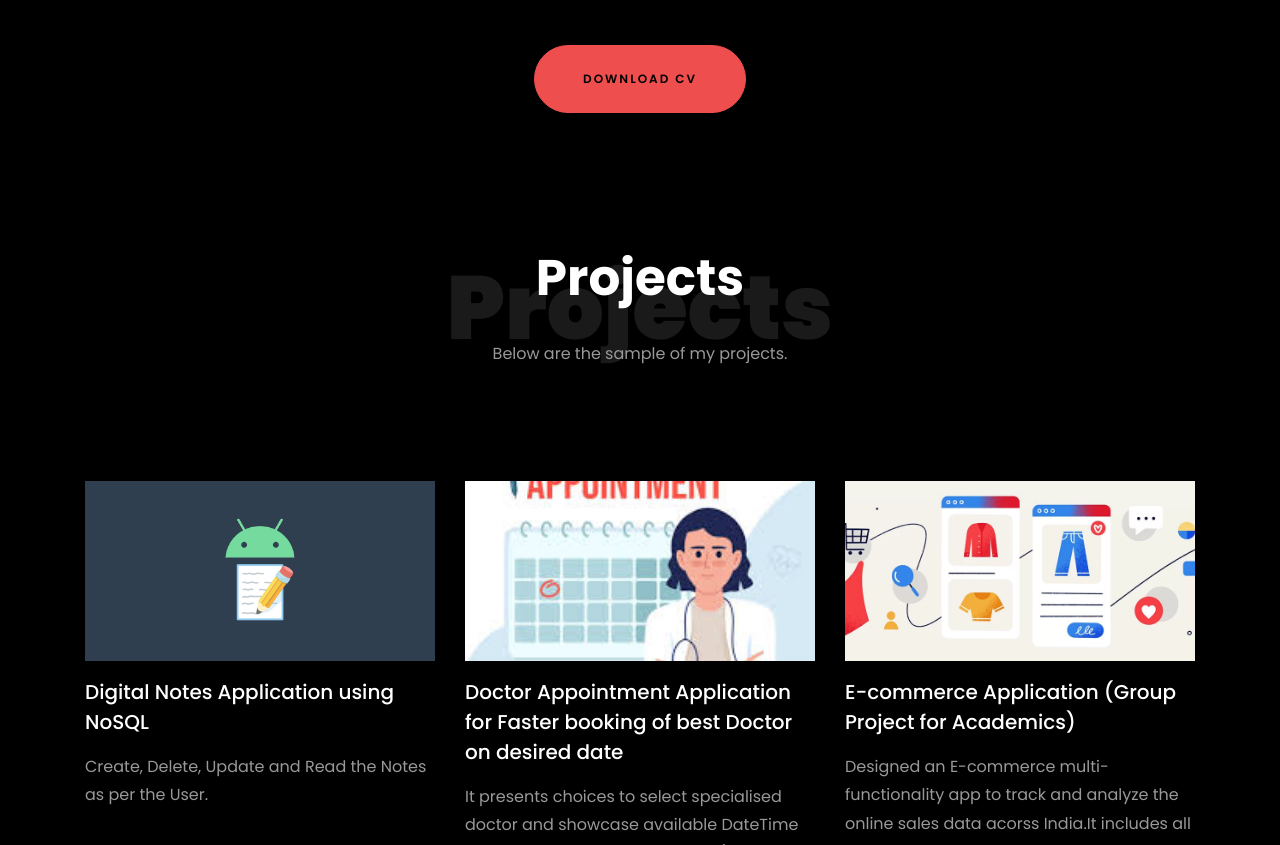
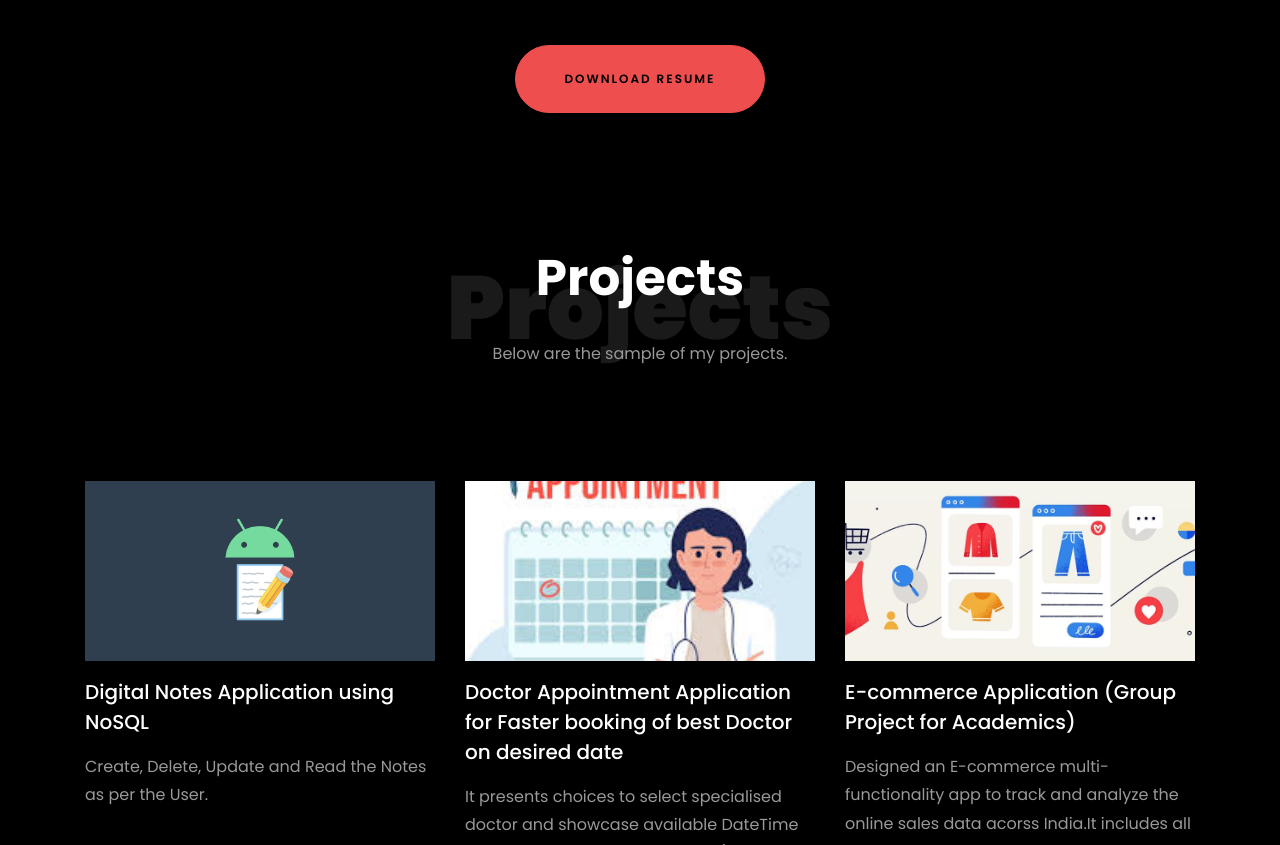
Before and after one commit to Gopalsethverma/My_Portfolio, a plain HTML site: page index.html in a window 1280 px wide. Shown: the part 2717-3562 px from the top of the page. Drawn offline with Linux system fonts and the light colour scheme; animation ran at ten frames a second; files whose address does not match are found by name.

Commit message:
Update index.html
changed the description shwing Download CV to Download Resume

```diff
--- a/index.html
+++ b/index.html
@@ -344,7 +344,7 @@
 
     		<div class="row justify-content-center mt-5">
     			<div class="col-md-6 text-center ftco-animate">
-    				<p><a href="./Refer_01.pdf" class="btn btn-primary py-4 px-5" download="Resume">Download CV</a></p>
+    				<p><a href="./Refer_01.pdf" class="btn btn-primary py-4 px-5" download="Resume">Download Resume</a></p>
     			</div>
     		</div>
     	</div>
```
